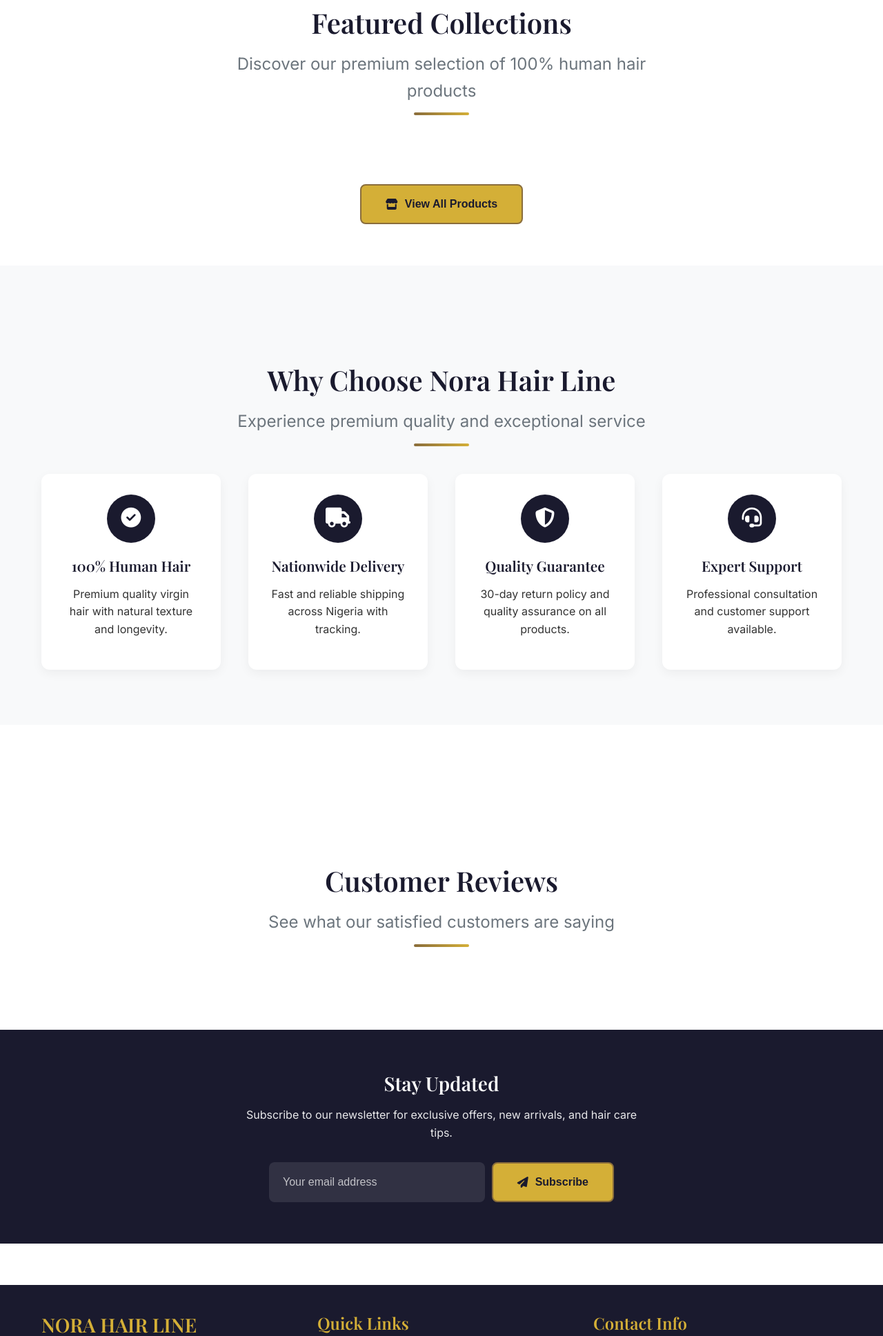
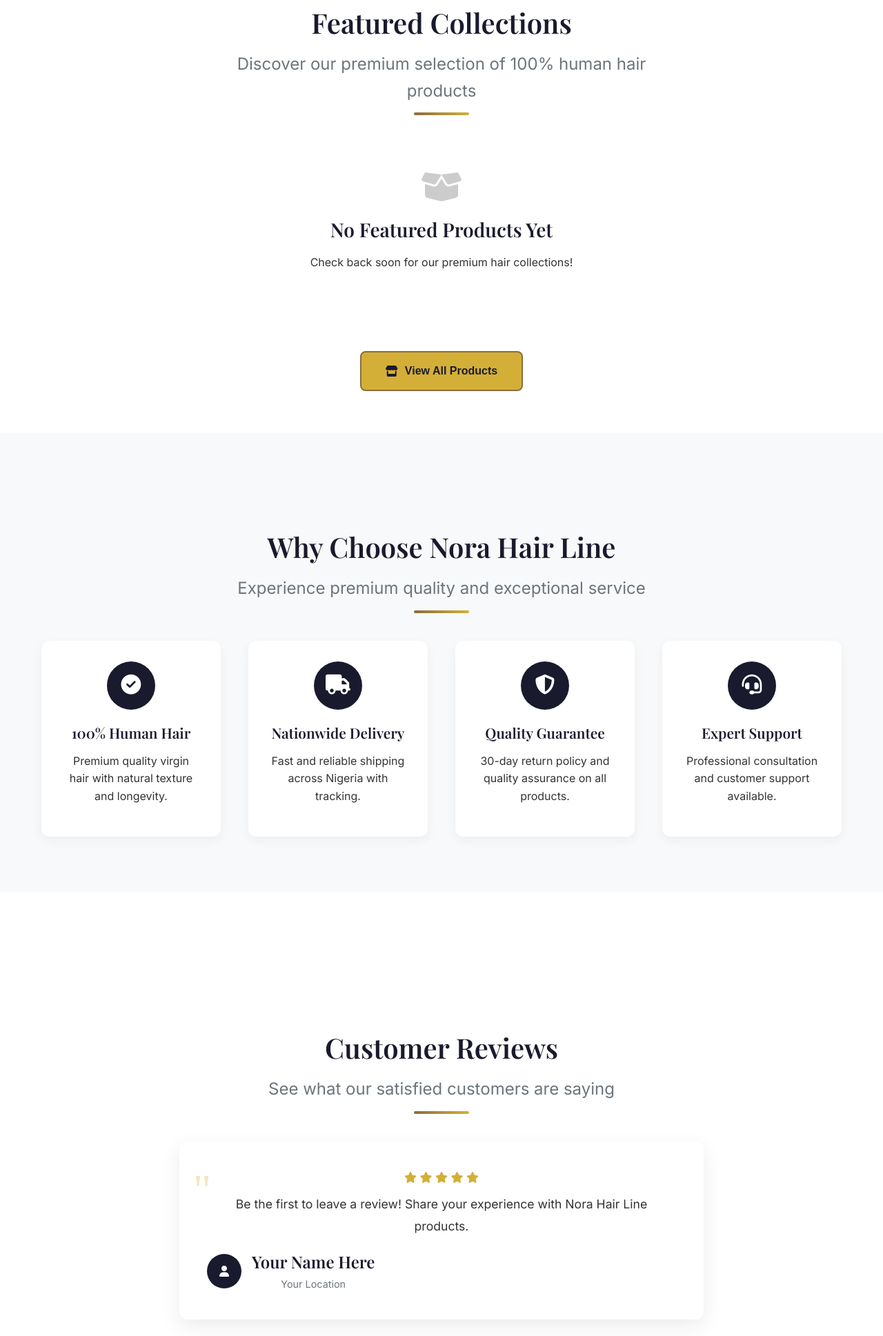
Before and after one commit to arinzepaschal791-code/Hair-Haven-Hub, a Flask app: page / in a window 1280 px wide. Shown: the part 618-2555 px from the top of the page at 69% size. Run offline with Flask 3, Linux system fonts and the light colour scheme; data comes from the database, SQL or seed files in the repository.

Commit message:
Update index.html

```diff
--- a/templates/index.html
+++ b/templates/index.html
@@ -467,22 +467,40 @@
             <a href="/product/{{ product.id }}" style="text-decoration: none;">
                 <div class="product-card">
                     <div class="product-img">
-                        <img src="/static/uploads/{{ product.image_url }}" alt="{{ product.name }}">
+                        {% if product.image_url %}
+                            <img src="/static/uploads/{{ product.image_url }}" alt="{{ product.name }}">
+                        {% else %}
+                            <img src="/static/images/default-product.jpg" alt="{{ product.name }}">
+                        {% endif %}
                     </div>
                     <div class="product-info">
-                        <div class="product-category">{{ product.category.name }}</div>
+                        <!-- FIXED: Safe access for category -->
+                        <div class="product-category">
+                            {% if product.category %}
+                                {{ product.category.name }}
+                            {% else %}
+                                Hair Products
+                            {% endif %}
+                        </div>
                         <h3 class="product-name">{{ product.name }}</h3>
                         {% if product.compare_price and product.compare_price > product.price %}
                         <div class="product-price">
                             <span class="old-price">{{ format_price(product.compare_price) }}</span>
-                            {{ product.formatted_price }}
+                            {{ format_price(product.price) }}
                         </div>
                         {% else %}
-                        <div class="product-price">{{ product.formatted_price }}</div>
+                        <div class="product-price">{{ format_price(product.price) }}</div>
                         {% endif %}
                     </div>
                 </div>
             </a>
+            {% else %}
+            <!-- Show empty state if no featured products -->
+            <div class="empty-state" style="grid-column: 1 / -1; text-align: center; padding: 40px;">
+                <i class="fas fa-box-open fa-3x" style="color: #ccc; margin-bottom: 20px;"></i>
+                <h3>No Featured Products Yet</h3>
+                <p>Check back soon for our premium hair collections!</p>
+            </div>
             {% endfor %}
         </div>
 
@@ -564,6 +582,27 @@
                         </div>
                     </div>
                 </div>
+                {% else %}
+                <!-- Show empty state if no reviews -->
+                <div class="review-card" style="text-align: center;">
+                    <div class="stars">
+                        <i class="fas fa-star"></i>
+                        <i class="fas fa-star"></i>
+                        <i class="fas fa-star"></i>
+                        <i class="fas fa-star"></i>
+                        <i class="fas fa-star"></i>
+                    </div>
+                    <p class="review-text">Be the first to leave a review! Share your experience with Nora Hair Line products.</p>
+                    <div class="review-author">
+                        <div class="author-avatar">
+                            <i class="fas fa-user"></i>
+                        </div>
+                        <div class="author-info">
+                            <h4>Your Name Here</h4>
+                            <div class="author-location">Your Location</div>
+                        </div>
+                    </div>
+                </div>
                 {% endfor %}
             </div>
         </div>
```
